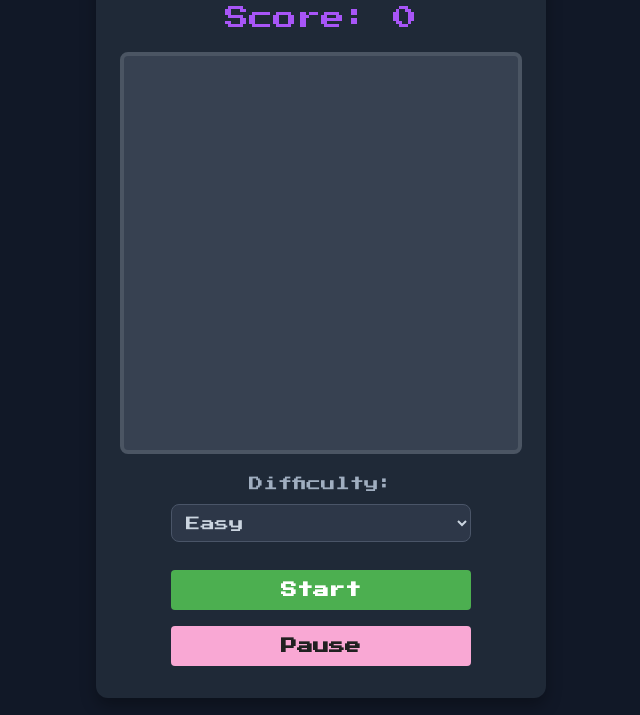
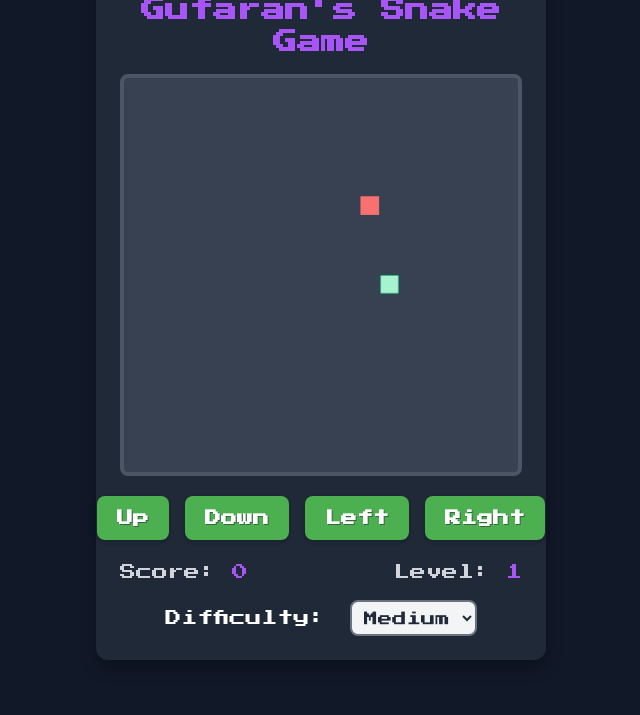
Before and after one commit to gufaranmujawar3743/GM-snake-game, a plain HTML site: page index.html in a window 1280 px wide. Shown: the part 85-800 px from the top of the page, without its empty margins (319-959 px from the left). Drawn offline with nearby package versions, Linux system fonts and the light colour scheme.

Commit message:
Update index.html

```diff
--- a/index.html
+++ b/index.html
@@ -33,13 +33,7 @@
             font-size: 2em;
         }
 
-        #scoreDisplay {
-            font-size: 1.5em;
-            color: #A855F7; /* Lighter purple */
-            margin-bottom: 20px;
-        }
-
-        canvas {
+        #gameCanvas {
             background-color: #374151; /* Dark grey canvas */
             border: 4px solid #4B5563; /* Darker border */
             display: block;
@@ -49,313 +43,243 @@
             border-radius: 8px;
         }
 
-        #button-container {
+        .controls {
             margin-top: 20px;
             display: flex;
-            flex-direction: column;
+            justify-content: center;
+        }
+        .controls button {
+          font-family: 'Press Start 2P', sans-serif;
+          background-color: #4CAF50; /* Green */
+          color: white;
+          border: none;
+          padding: 10px 20px;
+          text-align: center;
+          text-decoration: none;
+          display: inline-block;
+          font-size: 1em;
+          margin: 4px 8px;
+          cursor: pointer;
+          border-radius: 8px;
+          transition: background-color 0.3s ease;
+          box-shadow: 0 2px 4px rgba(0,0,0,0.2);
+          text-shadow: 1px 1px 0px #386641;
+        }
+
+      .controls button:hover {
+          background-color: #45a049;
+        }
+
+        .info {
+            margin-top: 16px;
+            color: #E5E7EB;
+            font-size: 1em;
+            display: flex;
+            justify-content: space-between;
             align-items: center;
         }
 
-        .button {
-            padding: 12px 24px;
-            font-size: 1em;
-            margin: 8px 0;
-            cursor: pointer;
-            border-radius: 8px;
-            transition: background-color 0.3s ease;
-            width: 100%;
-            max-width: 300px;
-            display: block;
-            margin-left: auto;
-            margin-right: auto;
-            font-family: 'Press Start 2P', sans-serif;
-            border: none;
+        #score, #level {
+            color: #A855F7; /* Lighter purple for score/level */
         }
 
-        .button.start {
-            background-color: #4CAF50; /* Green */
-            color: white;
-        }
-        .button.start:hover {
-             background-color: #45a049;
-        }
-
-        .button.pause {
-            background-color: #F9A8D4; /* Pink */
-            color: #212121;
-        }
-
-        .button.pause:hover {
-            background-color: #F48FB1;
-        }
-
-        #message-container {
-            position: absolute;
-            top: 20px;
-            left: 50%;
-            transform: translateX(-50%);
-            background-color: rgba(0, 0, 0, 0.7);
-            color: white;
-            padding: 10px 20px;
+        #difficulty {
+            padding: 8px;
             border-radius: 8px;
-            z-index: 10;
-            opacity: 0;
-            transition: opacity 0.3s ease-in-out;
-        }
-
-        .show-message {
-            opacity: 1;
-        }
-
-       #difficulty-container {
-            margin-top: 20px;
-            display: flex;
-            flex-direction: column;
-            align-items: center;
-        }
-
-        #difficulty-label {
-            color: #A0AEC0;
-            margin-bottom: 8px;
+            border: 2px solid #6B7280;
+            background-color: #F3F4F6;
+            color: #1F2937;
             font-size: 0.9em;
-        }
-
-        #difficulty-select {
-            padding: 10px;
-            font-size: 0.9em;
-            border-radius: 8px;
-            border: 1px solid #4A5568;
-            background-color: #2D3748;
-            color: #CBD5E0;
-            width: 100%;
-            max-width: 300px;
             font-family: 'Press Start 2P', sans-serif;
         }
 
-        #difficulty-select:focus {
+        #difficulty:focus {
             outline: none;
-            box-shadow: 0 0 0 2px rgba(107, 114, 142, 0.5);
+            border-color: #A855F7;
+            box-shadow: 0 0 5px rgba(168, 85, 247, 0.3);
         }
 
-        @media screen and (max-width: 600px) {
-            .game-container {
-                padding: 16px;
-            }
-            h1 {
-                font-size: 1.75em;
-            }
-            #scoreDisplay {
-                font-size: 1.25em;
-            }
-            .button {
-                font-size: 0.9em;
-                padding: 10px 20px;
-            }
-             #difficulty-select {
-                font-size: 0.8em;
-            }
-        }
     </style>
 </head>
 <body class="bg-gray-900 text-white font-inter antialiased">
     <div class="game-container">
-        <h1 class="text-purple-500 text-2xl font-bold mb-4">G Snake Game</h1>
-        <p id="scoreDisplay" class="text-purple-300 text-lg mb-6">Score: 0</p>
+        <h1 class="text-purple-500 text-2xl font-bold mb-4">Gufaran's Snake Game</h1>
         <canvas id="gameCanvas" width="400" height="400"></canvas>
-         <div id="difficulty-container">
-            <label for="difficulty-select" id="difficulty-label">Difficulty:</label>
-            <select id="difficulty-select">
-                <option value="100">Easy</option>
-                <option value="75">Medium</option>
-                <option value="50">Hard</option>
-                <option value="25">Extreme</option>
+        <div class="controls mt-4 flex justify-center">
+            <button onclick="changeDirection('up')" class="bg-green-500 hover:bg-green-700 text-white font-bold py-2 px-4 rounded">Up</button>
+            <button onclick="changeDirection('down')" class="bg-green-500 hover:bg-green-700 text-white font-bold py-2 px-4 rounded">Down</button>
+            <button onclick="changeDirection('left')" class="bg-green-500 hover:bg-green-700 text-white font-bold py-2 px-4 rounded">Left</button>
+            <button onclick="changeDirection('right')" class="bg-green-500 hover:bg-green-700 text-white font-bold py-2 px-4 rounded">Right</button>
+        </div>
+        <div class="info mt-4 text-md text-gray-300 flex justify-between items-center">
+            <div>Score: <span id="score" class="text-purple-300">0</span></div>
+            <div>Level: <span id="level" class="text-purple-300">1</span></div>
+
+        </div>
+        <div class="mt-4">
+                <label for="difficulty" class="mr-2">Difficulty:</label>
+                <select id="difficulty" onchange="setDifficulty()" class="bg-gray-200 text-gray-800 rounded border-gray-600 focus:ring-purple-500 focus:border-purple-500">
+                    <option value="easy">Easy</option>
+                    <option value="medium" selected>Medium</option>
+                    <option value="hard">Hard</option>
                 </select>
             </div>
-        <div id="button-container" class="mt-4 flex flex-col items-center">
-            <button id="startButton" class="button start bg-green-500 hover:bg-green-700 text-white font-bold py-2 px-4 rounded focus:outline-none focus:shadow-outline">Start</button>
-            <button id="pauseButton" class="button pause bg-pink-500 hover:bg-pink-700 text-gray-900 font-bold py-2 px-4 rounded focus:outline-none focus:shadow-outline">Pause</button>
-        </div>
-        <div id="message-container" class="hidden"></div>
     </div>
 
     <script>
-const canvas = document.getElementById("gameCanvas");
-const ctx = canvas.getContext("2d");
-const scoreDisplay = document.getElementById("scoreDisplay");
-const startButton = document.getElementById("startButton");
-const pauseButton = document.getElementById("pauseButton");
-const messageContainer = document.getElementById("message-container");
-const difficultySelect = document.getElementById("difficulty-select");
+        const canvas = document.getElementById('gameCanvas');
+        const ctx = canvas.getContext('2d');
+        const scoreDisplay = document.getElementById('score');
+        const levelDisplay = document.getElementById('level');
+        const difficultySelect = document.getElementById('difficulty');
 
-let gameRunning = false;
-let intervalId;
-let gridSize = 20;
+        const gridSize = 20;
+        let tileCount = canvas.width / gridSize;
         let snake = [{ x: 10, y: 10 }];
-let food = {};
-let direction = "right";
+        let velocity = { x: 1, y: 0 };
+        let food = generateFood();
+        let gameInterval;
+        let gameSpeed = 150;
         let score = 0;
-let gameSpeed = 100; // Default speed
-let gameInterval;
-let paused = false;
+        let level = 1;
+        let gameOverFlag = false;
 
 
-function showMessage(message) {
-    messageContainer.textContent = message;
-    messageContainer.classList.add("show-message");
-    setTimeout(() => {
-        messageContainer.classList.remove("show-message");
-    }, 3000);
-}
-
         function generateFood() {
-    food = {
-        x: Math.floor(Math.random() * (canvas.width / gridSize)),
-        y: Math.floor(Math.random() * (canvas.height / gridSize)),
+            return {
+                x: Math.floor(Math.random() * tileCount),
+                y: Math.floor(Math.random() * tileCount)
             };
         }
 
-function draw() {
-    ctx.clearRect(0, 0, canvas.width, canvas.height);
-
-    for (let i = 0; i < snake.length; i++) {
-        ctx.fillStyle = i === 0 ? "#A7F3D0" : "#34D399"; // Teal shades for snake
-        ctx.fillRect(
-            snake[i].x * gridSize,
-            snake[i].y * gridSize,
-            gridSize,
-            gridSize
-        );
-        ctx.strokeStyle = "#065F46"; // Darker teal border
-        ctx.strokeRect(
-            snake[i].x * gridSize,
-            snake[i].y * gridSize,
-            gridSize,
-            gridSize
-        );
+        function drawSnake() {
+            snake.forEach(segment => {
+                ctx.fillStyle = '#A7F3D0'; // Teal snake
+                ctx.fillRect(segment.x * gridSize, segment.y * gridSize, gridSize - 1, gridSize - 1);
+                ctx.strokeStyle = '#065F46';  // Darker teal border
+                ctx.strokeRect(segment.x * gridSize, segment.y * gridSize, gridSize - 1, gridSize - 1);
+            });
         }
 
-    ctx.fillStyle = "#F87171"; // Red for food
-    ctx.fillRect(food.x * gridSize, food.y * gridSize, gridSize, gridSize);
-    ctx.strokeStyle = "#9F1239"; // Darker red border
-    ctx.strokeRect(food.x * gridSize, food.y * gridSize, gridSize, gridSize);
+        function drawFood() {
+            ctx.fillStyle = '#F87171'; // Red food
+            ctx.fillRect(food.x * gridSize, food.y * gridSize, gridSize - 1, gridSize - 1);
         }
 
-function update() {
-    if (paused) return;
+        function moveSnake() {
+            const head = { x: snake[0].x + velocity.x, y: snake[0].y + velocity.y };
 
-    const head = { x: snake[0].x, y: snake[0].y };
-
-    switch (direction) {
-        case "up":
-            head.y--;
-            break;
-        case "down":
-            head.y++;
-            break;
-        case "left":
-            head.x--;
-            break;
-        case "right":
-            head.x++;
-            break;
-    }
-
-    if (
-        head.x < 0 ||
-        head.x >= canvas.width / gridSize ||
-        head.y < 0 ||
-        head.y >= canvas.height / gridSize ||
-        checkCollision(head)
-    ) {
-        gameOver();
-        return;
+            if (checkCollision(head)) {
+                return; // Stop moving if collision occurs
             }
 
             snake.unshift(head);
 
             if (head.x === food.x && head.y === food.y) {
+                food = generateFood();
                 score++;
-        generateFood();
-        scoreDisplay.textContent = `Score: ${score}`;
+                scoreDisplay.textContent = score;
+                checkLevelUp();
             } else {
                 snake.pop();
             }
-
-    draw();
         }
 
         function checkCollision(head) {
+             if (gameOverFlag) return true;
+            if (head.x < 0 || head.x >= tileCount || head.y < 0 || head.y >= tileCount) {
+                gameOver();
+                return true;
+            }
+
             for (let i = 1; i < snake.length; i++) {
                 if (head.x === snake[i].x && head.y === snake[i].y) {
+                    gameOver();
                     return true;
                 }
             }
             return false;
         }
 
-function gameOver() {
-    gameRunning = false;
-    clearInterval(intervalId);
-    showMessage("Game Over!");
-    startButton.textContent = "Restart";
-    score = 0;
-    scoreDisplay.textContent = `Score: ${score}`;
-    snake = [{ x: 10, y: 10 }];
-    direction = "right";
-}
 
-
-function startGame() {
-    if (gameRunning) return;
-    gameRunning = true;
-    startButton.textContent = "Start";
-    generateFood();
-    intervalId = setInterval(update, gameSpeed);
-}
-
-function pauseGame() {
-    paused = !paused;
-    if (paused) {
-        clearInterval(intervalId);
-        showMessage("Game Paused!");
-        pauseButton.textContent = "Resume";
-    } else {
-        intervalId = setInterval(update, gameSpeed);
-        showMessage("Game Resumed!");
-        pauseButton.textContent = "Pause";
+        function checkLevelUp() {
+            const levelThreshold = level * 5;
+            if (score >= levelThreshold) {
+                level++;
+                levelDisplay.textContent = level;
+                increaseSpeed();
             }
         }
 
+        function increaseSpeed() {
+            if (gameSpeed > 50) {
+                gameSpeed -= 10;
+                clearInterval(gameInterval);
+                gameInterval = setInterval(gameLoop, gameSpeed);
+            }
+        }
 
-document.addEventListener("keydown", (e) => {
-    if (paused) return;
-    switch (e.key) {
-        case "ArrowUp":
-            if (direction !== "down") direction = "up";
-            break;
-        case "ArrowDown":
-            if (direction !== "up") direction = "down";
-            break;
-        case "ArrowLeft":
-            if (direction !== "right") direction = "left";
-            break;
-        case "ArrowRight":
-            if (direction !== "left") direction = "right";
-            break;
+        function gameLoop() {
+            if (!gameOverFlag) {
+                ctx.clearRect(0, 0, canvas.width, canvas.height);
+                drawFood();
+                moveSnake();
+                drawSnake();
             }
+        }
+
+        function changeDirection(direction) {
+            if (gameOverFlag) return;
+            if (direction === 'up' && velocity.y === 0) {
+                velocity = { x: 0, y: -1 };
+            } else if (direction === 'down' && velocity.y === 0) {
+                velocity = { x: 0, y: 1 };
+            } else if (direction === 'left' && velocity.x === 0) {
+                velocity = { x: -1, y: 0 };
+            } else if (direction === 'right' && velocity.x === 0) {
+                velocity = { x: 1, y: 0 };
+            }
+        }
+
+        document.addEventListener('keydown', (event) => {
+            if (event.key === 'ArrowUp') changeDirection('up');
+            else if (event.key === 'ArrowDown') changeDirection('down');
+            else if (event.key === 'ArrowLeft') changeDirection('left');
+            else if (event.key === 'ArrowRight') changeDirection('right');
         });
 
-startButton.addEventListener("click", startGame);
-pauseButton.addEventListener("click", pauseGame);
+        function setDifficulty() {
+            const selectedDifficulty = difficultySelect.value;
+            if (selectedDifficulty === 'easy') {
+                gameSpeed = 200;
+            } else if (selectedDifficulty === 'medium') {
+                gameSpeed = 150;
+            } else if (selectedDifficulty === 'hard') {
+                gameSpeed = 100;
+            }
+            clearInterval(gameInterval);
+            gameInterval = setInterval(gameLoop, gameSpeed);
+        }
 
-difficultySelect.addEventListener("change", () => {
-    gameSpeed = parseInt(difficultySelect.value);
-    if (gameRunning) {
-        clearInterval(intervalId);
-        intervalId = setInterval(update, gameSpeed);
+        function gameOver() {
+            gameOverFlag = true;
+            clearInterval(gameInterval);
+            alert(`Game Over! Your score: ${score}`);
+            snake = [{ x: 10, y: 10 }];
+            velocity = { x: 1, y: 0 };
+            food = generateFood();
+            score = 0;
+            level = 1;
+            scoreDisplay.textContent = score;
+            levelDisplay.textContent = level;
+            gameSpeed = 150;
+            difficultySelect.value = 'medium';
+            gameOverFlag = false;
+            gameInterval = setInterval(gameLoop, gameSpeed);
+
         }
-});
 
+        gameInterval = setInterval(gameLoop, gameSpeed);
     </script>
 </body>
 </html>
```
Lines whose indentation alone changed are shown as unchanged.
